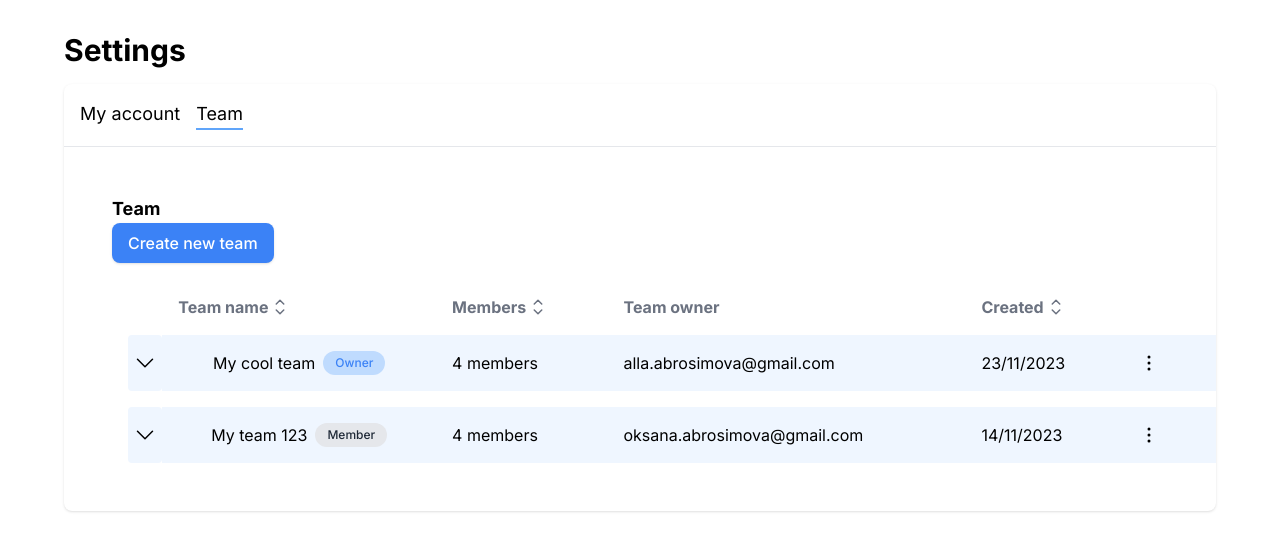
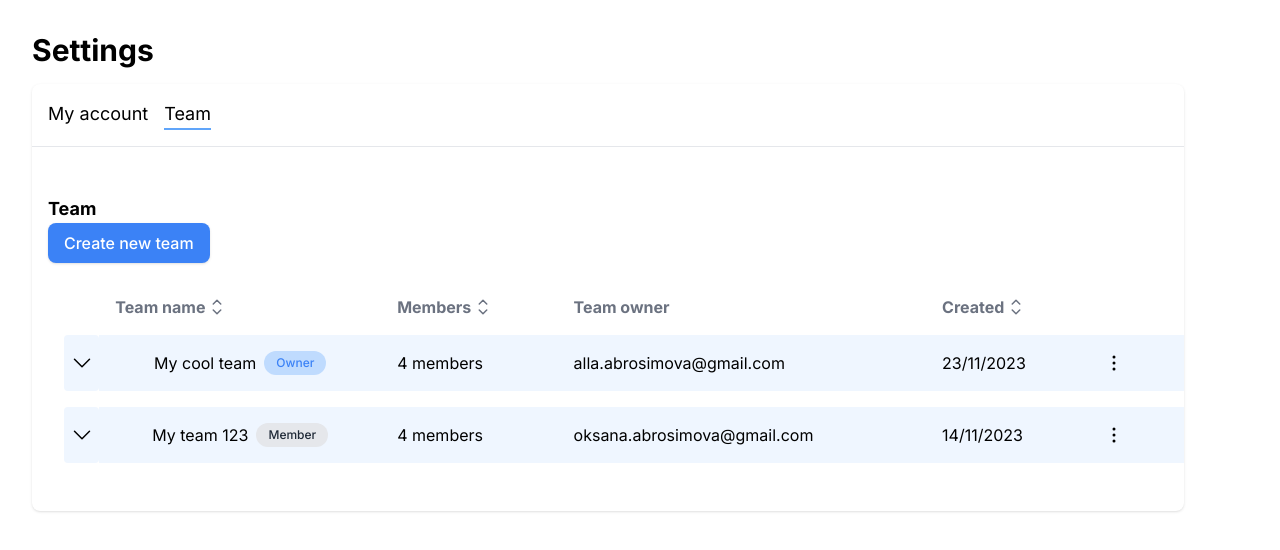
Before and after one commit to Made1ra/profile-settings, a Next.js app: page / in a window 1280 px wide. Shown: the top 550 px of the page. Built offline with nearby package versions, Linux system fonts and the light colour scheme.

Commit message:
Move content to the left

```diff
--- a/app/components/team.tsx
+++ b/app/components/team.tsx
@@ -124,7 +124,7 @@ export default function Team() {
     }, []);
 
     return (
-        <div className="ml-8 mt-8 max-sm:ml-2 max-sm:mt-2 max-sm:max-w-xs">
+        <div className="mt-8 max-sm:mt-2 max-sm:max-w-xs">
             <h2 className="text-lg font-bold">Team</h2>
             <button
                 onClick={openTeamModal}
@@ -188,7 +188,8 @@ export default function Team() {
                                         <EllipsisVertical />
                                         {dropdownVisibility[team.id] && (
                                             <div
-                                                className="absolute left-4 mt-2 w-48 bg-white border border-gray-200 rounded shadow-lg z-10 transform translate-x-6 translate-y-2"
+                                                className="absolute left-4 mt-2 w-48 bg-white border border-gray-200 rounded shadow-lg z-10 transform translate-x-6 translate-y-2
+                                                max-sm:mt-0 max-sm:-left-44 max-sm:transform-none max-sm:translate-x-0 max-sm:translate-y-0"
                                             >
                                                 <Dropdown
                                                     role={team.teamOwner === 'alla.abrosimova@gmail.com' ? 'Owner' : 'Member'}
--- a/app/page.tsx
+++ b/app/page.tsx
@@ -8,7 +8,7 @@ export default function ProfileSettings() {
   const [activeTab, setActiveTab] = useState<'My account' | 'Team'>('Team');
 
   return (
-    <div className="flex min-h-screen flex-col items-center p-8">
+    <div className="flex min-h-screen flex-col items-start p-8">
       <div className="w-full max-w-6xl">
         <h1 className="text-3xl font-bold mb-4">Settings</h1>
         <div className="bg-white shadow rounded-lg">
```
